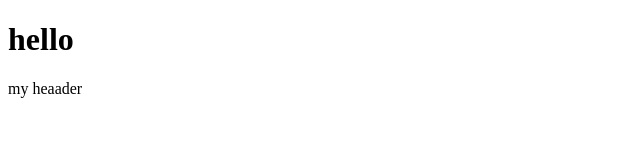
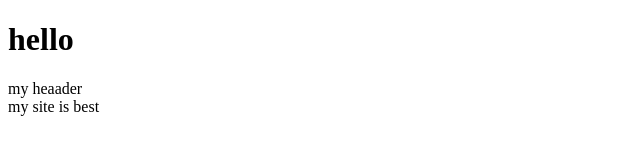
Before and after one commit to mozhdehkhodadadi/project1, a plain HTML site: page index.html in a window 1280 px wide. Shown: the full height of the page, 0-640 px from the left. Drawn offline with Linux system fonts and the light colour scheme.

Commit message:
added footer

```diff
--- a/index.html
+++ b/index.html
@@ -8,5 +8,6 @@
 <body>
     <h1>hello</h1>
     <header>my heaader</header>
+    <footer>my site is best</footer>
 </body>
 </html>
```
